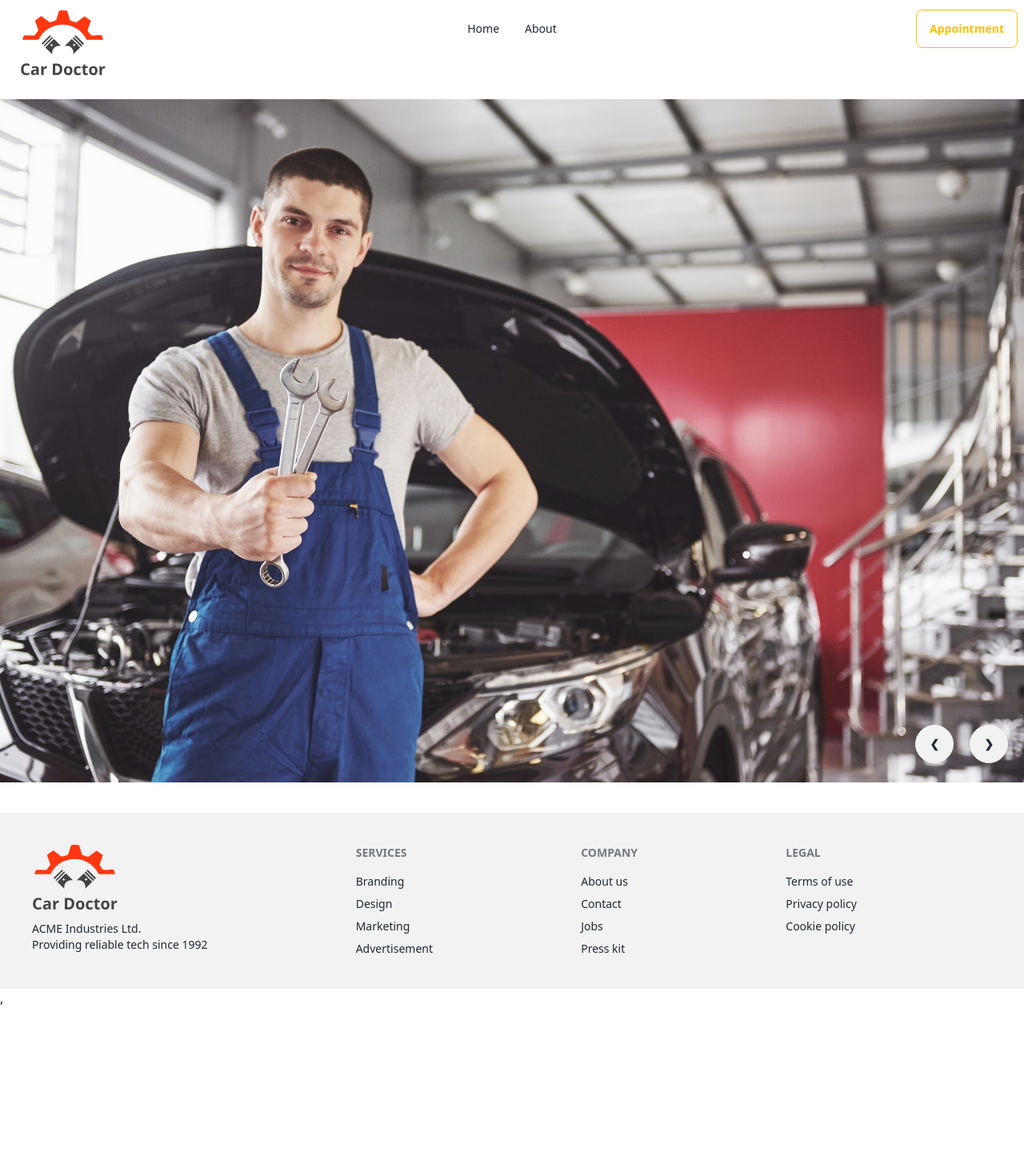
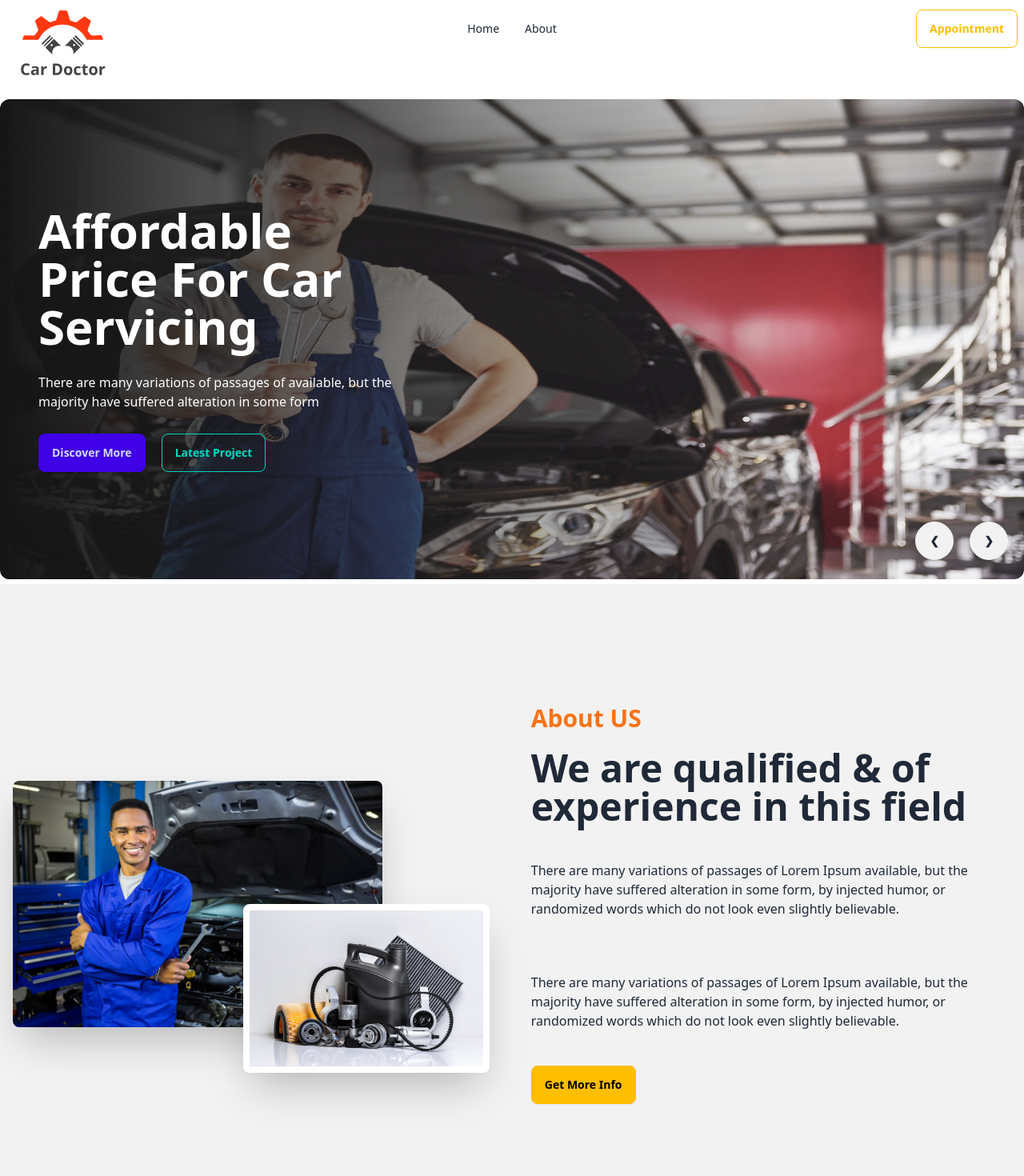
Before and after one commit to 0Karma0/car-doctor, a React (Vite) app: page / in a window 1280 px wide. Shown: the part 20-1490 px from the top of the page at 80% size. Before the commit the page ends 1280 px from the top, so only its background shows below. Built offline with nearby package versions, Linux system fonts and the light colour scheme.

Commit message:
about section added

```diff
--- /dev/null
+++ b/src/Pages/Home/About/About.jsx
@@ -0,0 +1,24 @@
+import person from '../../../assets/images/about_us/person.jpg';
+import parts from '../../../assets/images/about_us/parts.jpg';
+
+const About = () => {
+    return (
+        <div className="hero min-h-screen bg-base-200">
+            <div className="hero-content flex-col lg:flex-row">
+                <div className='lg:w-1/2 relative'>
+                    <img src={person} className="w-3/4 rounded-lg shadow-2xl" />
+                    <img src={parts} className="w-1/2 absolute right-5 top-1/2 rounded-lg shadow-2xl border-8 border-white" />
+                </div>
+                <div className='lg:w-1/2 space-y-5 p-4'>
+                    <h3 className="text-3xl text-orange-500 font-bold">About US</h3>
+                    <h1 className="text-5xl font-bold">We are qualified & of experience in this field</h1>
+                    <p className="py-6">There are many variations of passages of Lorem Ipsum available, but the majority have suffered alteration in some form, by injected humor, or randomized words which do not look even slightly believable.</p>
+                    <p className="py-6">There are many variations of passages of Lorem Ipsum available, but the majority have suffered alteration in some form, by injected humor, or randomized words which do not look even slightly believable.</p>
+                    <button className="btn btn-warning">Get More Info</button>
+                </div>
+            </div>
+        </div>
+    );
+};
+
+export default About;
--- a/src/Pages/Home/Banner/Banner.jsx
+++ b/src/Pages/Home/Banner/Banner.jsx
@@ -5,30 +5,70 @@ import img4 from '../../../assets/images/banner/4.jpg'
 
 const Banner = () => {
     return (
-        <div className="carousel w-full">
+        <div className="carousel w-full h-[600px]">
             <div id="slide1" className="carousel-item relative w-full">
-                <img src={img1} className="w-full" />
+                <img src={img1} className="w-full rounded-xl" />
+                <div className="absolute flex items-center h-full rounded-xl left-0 top-0 bg-gradient-to-r from-[#151515] to-[rgba(21, 21, 21, 0)]">
+                    <div className='text-white pl-12 w-1/2 space-y-7'>
+                        <h2 className='text-6xl font-bold'>Affordable Price For Car Servicing</h2>
+                        <p>There are many variations of passages of available, but the majority have suffered alteration in some form</p>
+                        <div>
+                            <button className="btn btn-active btn-primary mr-5">Discover More</button>
+                            <button className="btn btn-outline btn-accent">Latest Project</button>
+                        </div>
+                    </div>
+                </div>
                 <div className="absolute flex justify-end transform -translate-y-1/2 left-5 right-5 bottom-0">
                     <a href="#slide4" className="btn btn-circle mr-5">❮</a>
                     <a href="#slide2" className="btn btn-circle">❯</a>
                 </div>
             </div>
             <div id="slide2" className="carousel-item relative w-full">
-                <img src={img2} className="w-full" />
+                <img src={img2} className="w-full rounded-xl" />
+                <div className="absolute flex items-center h-full rounded-xl left-0 top-0 bg-gradient-to-r from-[#151515] to-[rgba(21, 21, 21, 0)]">
+                    <div className='text-white pl-12 w-1/2 space-y-7'>
+                        <h2 className='text-6xl font-bold'>Affordable Price For Car Servicing</h2>
+                        <p>There are many variations of passages of available, but the majority have suffered alteration in some form</p>
+                        <div>
+                            <button className="btn btn-active btn-primary mr-5">Discover More</button>
+                            <button className="btn btn-outline btn-accent">Latest Project</button>
+                        </div>
+                    </div>
+                </div>
                 <div className="absolute flex justify-end transform -translate-y-1/2 left-5 right-5 bottom-0">
                     <a href="#slide1" className="btn btn-circle mr-5">❮</a>
                     <a href="#slide3" className="btn btn-circle">❯</a>
                 </div>
             </div>
             <div id="slide3" className="carousel-item relative w-full">
-                <img src={img3} className="w-full" />
+                <img src={img3} className="w-full rounded-xl" />
+                <div className="absolute flex items-center h-full rounded-xl left-0 top-0 bg-gradient-to-r from-[#151515] to-[rgba(21, 21, 21, 0)]">
+                    <div className='text-white pl-12 w-1/2 space-y-7'>
+                        <h2 className='text-6xl font-bold'>Affordable Price For Car Servicing</h2>
+                        <p>There are many variations of passages of available, but the majority have suffered alteration in some form</p>
+                        <div>
+                            <button className="btn btn-active btn-primary mr-5">Discover More</button>
+                            <button className="btn btn-outline btn-accent">Latest Project</button>
+                        </div>
+                    </div>
+                </div>
                 <div className="absolute flex justify-end transform -translate-y-1/2 left-5 right-5 bottom-0">
                     <a href="#slide2" className="btn btn-circle mr-5">❮</a>
                     <a href="#slide4" className="btn btn-circle">❯</a>
                 </div>
             </div>
             <div id="slide4" className="carousel-item relative w-full">
-                <img src={img4} className="w-full" />
+                <img src={img4} className="w-full rounded-xl" />
+                <div className="absolute flex items-center h-full rounded-xl left-0 top-0 bg-gradient-to-r from-[#151515] to-[rgba(21, 21, 21, 0)]">
+                    <div className='text-white pl-12 w-1/2 space-y-7'>
+                        <h2 className='text-6xl font-bold'>Affordable Price For Car Servicing</h2>
+                        <p>There are many variations of passages of available, but the majority have suffered alteration in some form</p>
+                        <div>
+                            <button className="btn btn-active btn-primary mr-5">Discover More</button>
+                            <button className="btn btn-outline btn-accent">Latest Project</button>
+                        </div>
+                    </div>
+                </div>
                 <div className="absolute flex justify-end transform -translate-y-1/2 left-5 right-5 bottom-0">
                     <a href="#slide3" className="btn btn-circle mr-5">❮</a>
                     <a href="#slide1" className="btn btn-circle">❯</a>
--- a/src/Pages/Home/Home/Home.jsx
+++ b/src/Pages/Home/Home/Home.jsx
@@ -1,3 +1,4 @@
+import About from "../About/About";
 import Banner from "../Banner/Banner";
 
 
@@ -5,6 +6,7 @@ const Home = () => {
     return (
         <div className="mb-8">
             <Banner></Banner>
+            <About></About>
         </div>
     );
 };
```
